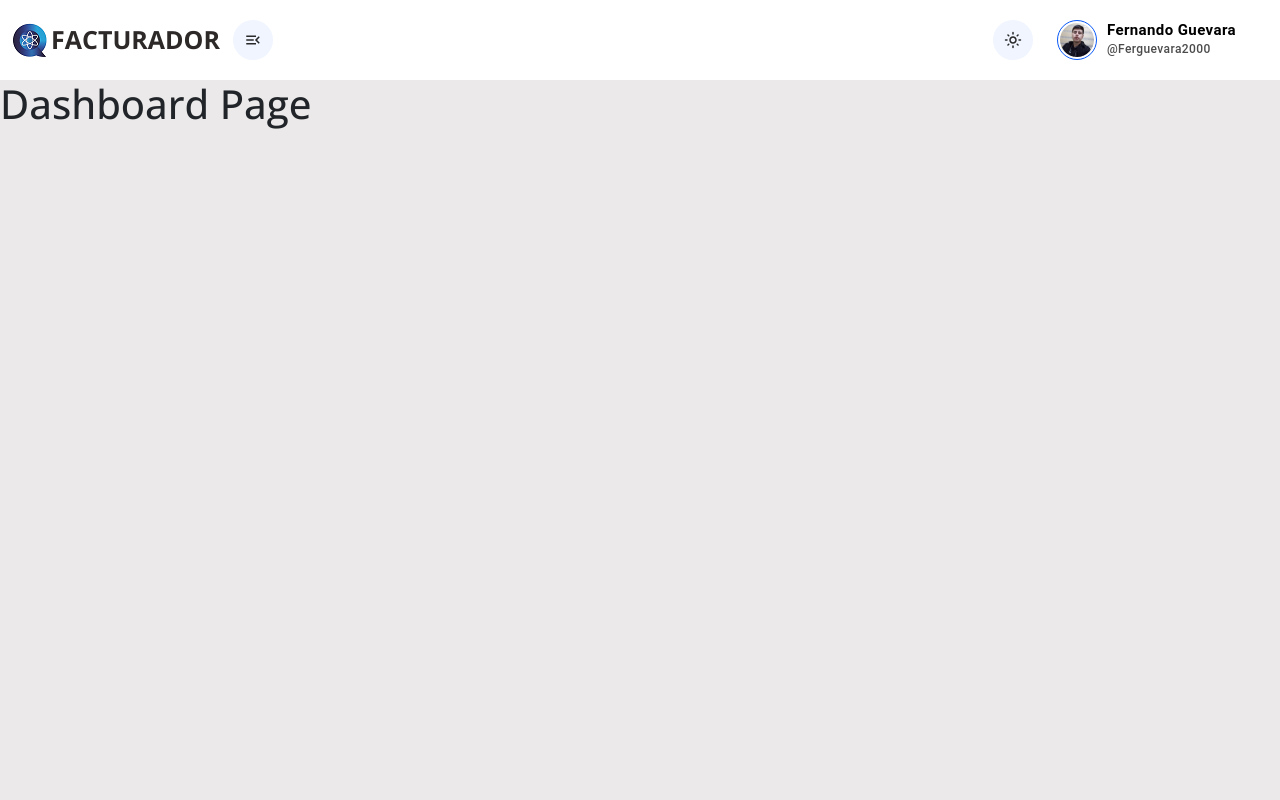
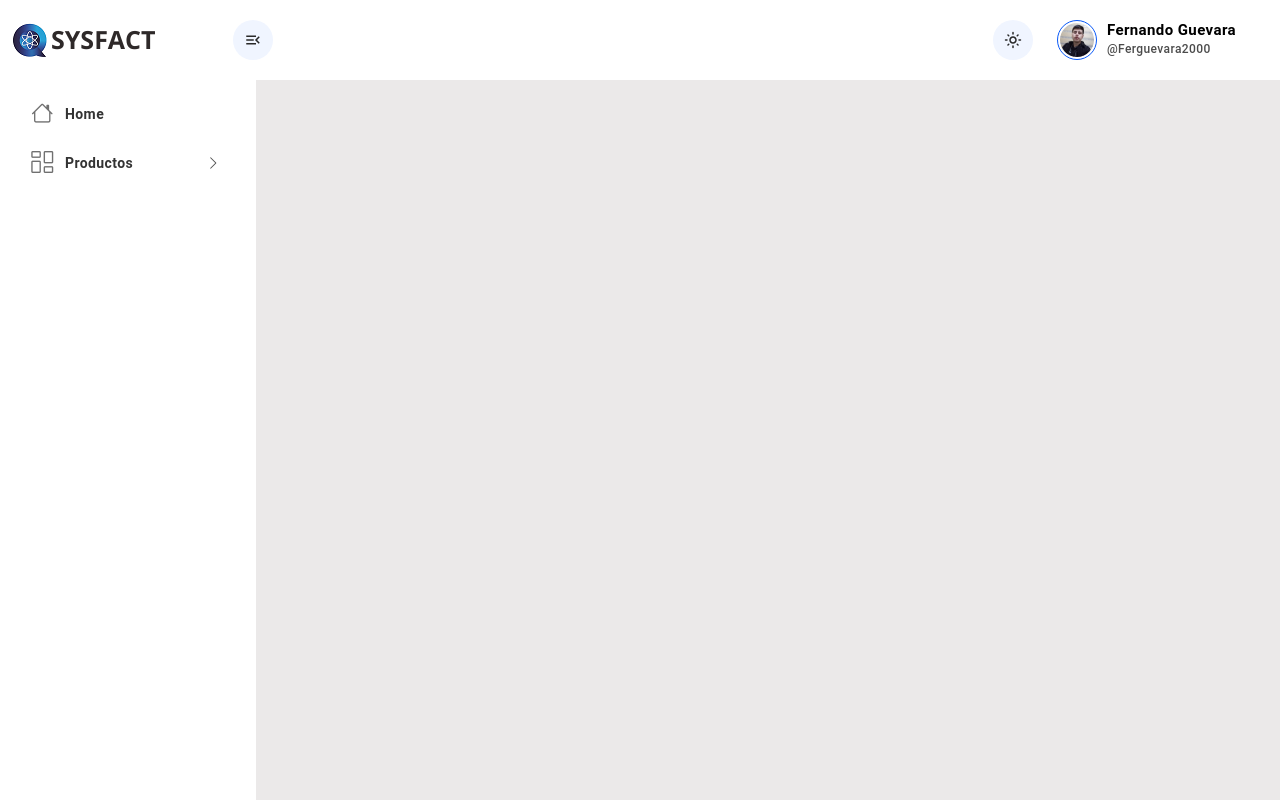
Before and after one commit to ferguevara2000/facturacion-electronica, a React (Vite) app in the folder Frontend/: page / in a window 1280 px wide. Built offline with nearby package versions, Linux system fonts and the light colour scheme.

Commit message:
Create buttons for sidebar

```diff
--- a/Frontend/package.json
+++ b/Frontend/package.json
@@ -4,7 +4,7 @@
   "version": "0.0.0",
   "type": "module",
   "scripts": {
-    "dev": "vite",
+    "dev": "vite --host",
     "build": "vite build",
     "lint": "eslint .",
     "preview": "vite preview"
--- a/Frontend/src/App.css
+++ b/Frontend/src/App.css
@@ -3,6 +3,10 @@
 *{
   margin: 0;
   padding: 0;
+}
+
+ol, ul{
+  margin: 0;
 }
 
 body {
@@ -14,6 +18,10 @@ header{
   width: 100%;
   height: 80px;
   background: #fff;
+  position: fixed;
+  top: 0;
+  left: 0;
+  z-index: 1000;
 }
 
 header .logo{
@@ -97,3 +105,93 @@ header button.rounded-circle svg{
   color: #000;
   opacity: 0.7;
 }
+
+#account-menu li{
+  color: #292929 !important;
+  font-size: 15px !important;
+  padding: 12px 15px !important;
+}
+
+#account-menu i{
+  font-size: 18px !important;
+}
+
+.main .sidebarWrapper{
+  width: 20%;
+  flex: 0 0 20%;
+  transition: all 0.3s ease-in-out;
+}
+
+.main .sidebarWrapper .sidebar{
+  width: 20%;
+  height: 100vh;
+  max-height: calc(100% - 70px);
+  position: fixed;
+  top: 80px;
+  left: 0;
+  background: #fff;
+  overflow-y: scroll;
+  padding-bottom: 40px;
+}
+
+.main .sidebarWrapper .sidebar::-webkit-scrollbar{
+  display: none;
+}
+
+.main .sidebarWrapper:hover .sidebar::-webkit-scrollbar{
+  display: block;
+}
+
+.main .sidebarWrapper .sidebar ul{
+  margin-bottom: 0;
+  padding: 10px 15px;
+}
+
+.main .sidebarWrapper .sidebar ul li{
+  list-style: none;
+}
+
+.main .sidebarWrapper .sidebar ul li button{
+  color: rgba(0, 0, 0, 0.8);
+  text-align: left;
+  justify-content: left;
+  border-radius: 10px !important;
+  padding: 12px 15px !important;
+  align-items: center;
+  text-transform: capitalize !important;
+  font-weight: 700 !important;
+}
+
+.main .sidebarWrapper .sidebar ul li button .icon{
+  display: flex;
+  align-items: center;
+  justify-content: center;
+  width: 25px;
+  height: 25px;
+  margin-right: 10px;
+}
+
+.main .sidebarWrapper .sidebar ul li button *{
+  color: rgba(0, 0, 0, 0.7) !important;
+}
+
+.main .sidebarWrapper .sidebar ul li button .icon i{
+  color: #000;
+  opacity: 0.8;
+  font-size: 22px;
+  font-weight: 800;
+}
+
+.main .sidebarWrapper .sidebar ul li button .arrow{
+  margin-left: auto;
+  display: flex;
+  align-items: center;
+  justify-content: center;
+  width: 25px;
+  height: 25px;
+  font-weight: bold;
+}
+
+.main .sidebarWrapper .sidebar ul li button:hover{
+  background-color: #f2f2f2 !important;
+}
--- a/Frontend/src/App.jsx
+++ b/Frontend/src/App.jsx
@@ -9,16 +9,25 @@ import "bootstrap/dist/js/bootstrap.min.js";
 import "./App.css";
 import { BrowserRouter, Route, Routes } from "react-router-dom";
 import Dashboard from "./pages/Dashboard/dashboard";
-import Header from "./pages/Header/header";
+import Header from "./components/Header/header";
+import Sidebar from "./components/Sidebar/sidebar";
 
 function App() {
   return (
     <BrowserRouter>
-     <Header />
-      <Routes>
-        <Route path='/' element={<Dashboard/>}/>
-        <Route path='/dashboard' element={<Dashboard/>}/>
-      </Routes>
+      <Header />
+      <div className="main d-flex">
+        <div className="sidebarWrapper">
+          <Sidebar />
+        </div>
+
+        <div className="content">
+          <Routes>
+            <Route path="/" element={<Dashboard />} />
+            <Route path="/dashboard" element={<Dashboard />} />
+          </Routes>
+        </div>
+      </div>
     </BrowserRouter>
   );
 }
--- a/Frontend/src/pages/Header/header.jsx
+++ b/Frontend/src/components/Header/header.jsx
@@ -28,7 +28,7 @@ function Header() {
           <div className="col-2 part1">
             <Link to={"/"} className="d-flex align-items-center logo">
               <img src={logo} alt="Logo" />
-              <span className="ms-1">FACTURADOR</span>
+              <span className="ms-1">SYSFACT</span>
             </Link>
           </div>
 
--- /dev/null
+++ b/Frontend/src/components/Sidebar/sidebar.jsx
@@ -0,0 +1,27 @@
+import Button from '@mui/material/Button';
+
+function Sidebar() {
+  return (
+    <div className="sidebar">
+      <ul>
+        <li>
+          <Button className="w-100">
+            <span className="icon">
+              <i className="bi bi-house"></i></span>
+              Home
+          </Button>
+        </li>
+        <li>
+          <Button className="w-100">
+            <span className="icon">
+              <i className="bi bi-columns-gap"></i></span>
+              Productos
+              <span className="arrow"><i className="bi bi-chevron-right"></i></span>
+          </Button>
+        </li>
+      </ul>
+    </div>
+  );
+}
+
+export default Sidebar;
```
